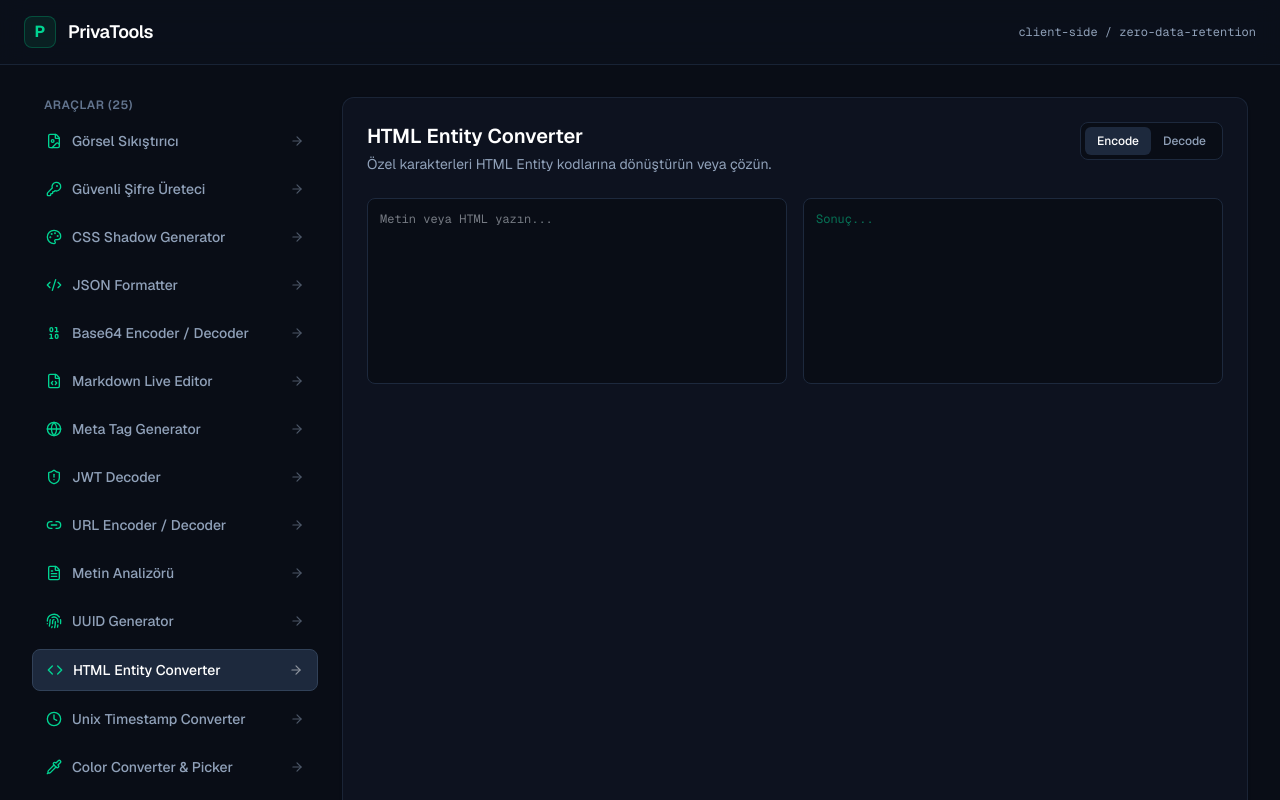
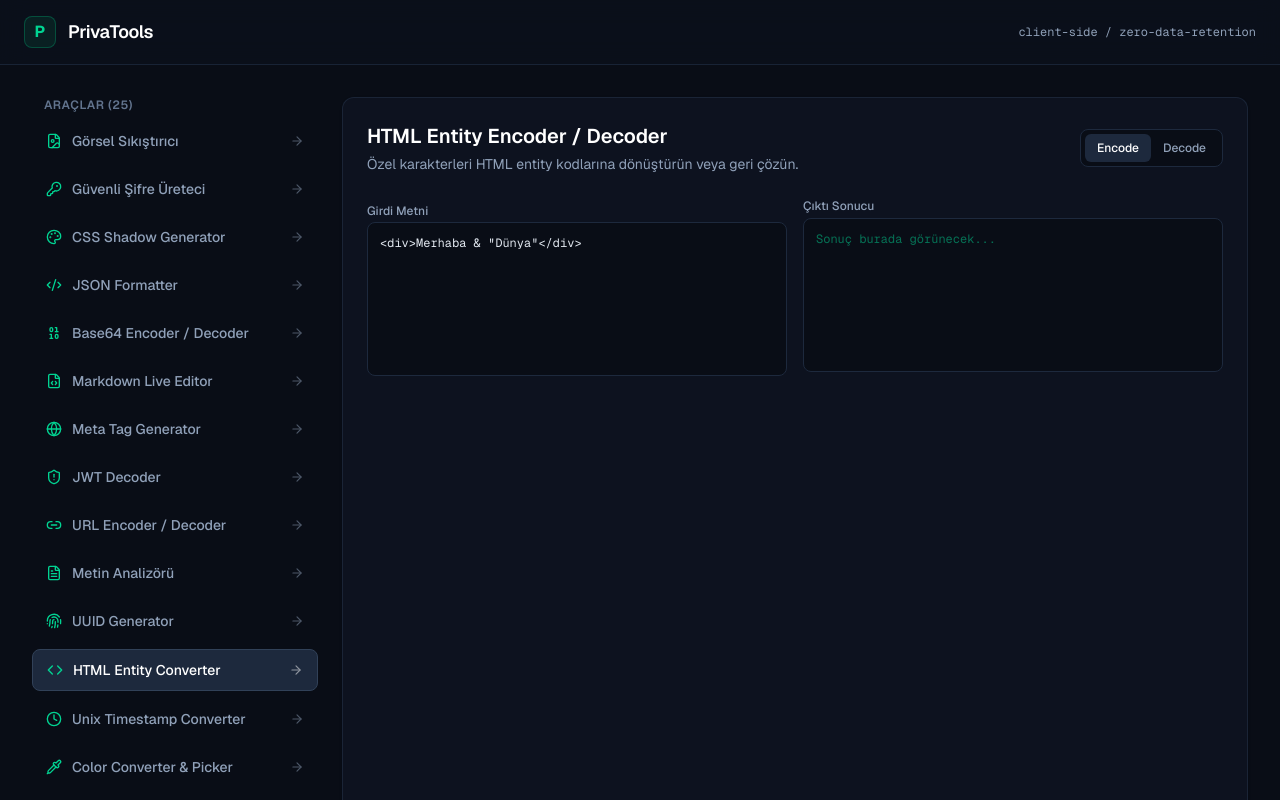
Before and after one commit to MuhammedEdev/privatools, a Next.js app: page / in a window 1280 px wide. Both pictures are taken after a click on the button "HTML Entity Converter". Shown: the top 800 px of the page. Built offline with nearby package versions, Linux system fonts and the light colour scheme.

Commit message:
refactor: upgrade HtmlEntityConverter component with robust encoding and styling

```diff
--- a/src/components/tools/HtmlEntityConverter.tsx
+++ b/src/components/tools/HtmlEntityConverter.tsx
@@ -1,43 +1,62 @@
 "use client";
 
 import { useState } from "react";
+import { Copy, Check, Code } from "lucide-react";
 
 export default function HtmlEntityConverter() {
-  const [htmlInput, setHtmlInput] = useState<string>("");
-  const [htmlOutput, setHtmlOutput] = useState<string>("");
-  const [htmlMode, setHtmlMode] = useState<"encode" | "decode">("encode");
+  const [input, setInput] = useState<string>('<div>Merhaba & "Dünya"</div>');
+  const [output, setOutput] = useState<string>("");
+  const [mode, setMode] = useState<"encode" | "decode">("encode");
+  const [copied, setCopied] = useState<boolean>(false);
 
-  const handleHtmlProcess = (text: string, mode: "encode" | "decode") => {
-    setHtmlInput(text);
-    if (!text.trim()) {
-      setHtmlOutput("");
+  const handleProcess = (text: string, currentMode: "encode" | "decode") => {
+    setInput(text);
+    if (!text) {
+      setOutput("");
       return;
     }
-    if (mode === "encode") {
-      setHtmlOutput(text.replace(/[\u00A0-\u9999<>&"']/g, (i) => `&#${i.charCodeAt(0)};`));
+
+    if (currentMode === "encode") {
+      const encoded = text
+        .replace(/&/g, "&amp;")
+        .replace(/</g, "&lt;")
+        .replace(/>/g, "&gt;")
+        .replace(/"/g, "&quot;")
+        .replace(/'/g, "&#039;");
+      setOutput(encoded);
     } else {
       const doc = new DOMParser().parseFromString(text, "text/html");
-      setHtmlOutput(doc.documentElement.textContent || "");
+      setOutput(doc.documentElement.textContent || "");
     }
+  };
+
+  const copyToClipboard = () => {
+    if (!output) return;
+    navigator.clipboard.writeText(output);
+    setCopied(true);
+    setTimeout(() => setCopied(false), 2000);
   };
 
   return (
     <div className="space-y-6">
-      <div className="flex justify-between items-start">
+      <div className="flex flex-col sm:flex-row sm:items-center justify-between gap-4">
         <div>
-          <h1 className="text-xl font-semibold text-white">HTML Entity Converter</h1>
-          <p className="text-sm text-slate-400 mt-1">Özel karakterleri HTML Entity kodlarına dönüştürün veya çözün.</p>
+          <h1 className="text-xl font-semibold text-white">HTML Entity Encoder / Decoder</h1>
+          <p className="text-sm text-slate-400 mt-1">
+            Özel karakterleri HTML entity kodlarına dönüştürün veya geri çözün.
+          </p>
         </div>
+
         <div className="flex bg-[#090D16] border border-slate-800 rounded-lg p-1 text-xs">
           <button
-            onClick={() => { setHtmlMode("encode"); handleHtmlProcess(htmlInput, "encode"); }}
-            className={`px-3 py-1.5 rounded-md font-medium transition ${htmlMode === "encode" ? "bg-slate-800 text-white" : "text-slate-400 hover:text-white"}`}
+            onClick={() => { setMode("encode"); handleProcess(input, "encode"); }}
+            className={`px-3 py-1.5 rounded-md font-medium transition ${mode === "encode" ? "bg-slate-800 text-white" : "text-slate-400 hover:text-white"}`}
           >
             Encode
           </button>
           <button
-            onClick={() => { setHtmlMode("decode"); handleHtmlProcess(htmlInput, "decode"); }}
-            className={`px-3 py-1.5 rounded-md font-medium transition ${htmlMode === "decode" ? "bg-slate-800 text-white" : "text-slate-400 hover:text-white"}`}
+            onClick={() => { setMode("decode"); handleProcess(input, "decode"); }}
+            className={`px-3 py-1.5 rounded-md font-medium transition ${mode === "decode" ? "bg-slate-800 text-white" : "text-slate-400 hover:text-white"}`}
           >
             Decode
           </button>
@@ -45,21 +64,39 @@ export default function HtmlEntityConverter() {
       </div>
 
       <div className="grid grid-cols-1 md:grid-cols-2 gap-4">
+        <div className="space-y-2">
+          <label className="text-xs font-medium text-slate-400">Girdi Metni</label>
           <textarea
-          rows={10}
-          value={htmlInput}
-          onChange={(e) => handleHtmlProcess(e.target.value, htmlMode)}
-          placeholder="Metin veya HTML yazın..."
+            rows={8}
+            value={input}
+            onChange={(e) => handleProcess(e.target.value, mode)}
+            placeholder="Dönüştürülecek metni yazın..."
             className="w-full bg-[#090D16] border border-slate-800 rounded-lg p-3 text-xs font-mono text-slate-200 focus:outline-none focus:border-slate-700 resize-none"
           />
+        </div>
+
+        <div className="space-y-2">
+          <div className="flex justify-between items-center mb-1">
+            <label className="text-xs font-medium text-slate-400">Çıktı Sonucu</label>
+            {output && (
+              <button
+                onClick={copyToClipboard}
+                className="text-xs text-emerald-400 hover:underline flex items-center gap-1"
+              >
+                {copied ? <Check className="w-3 h-3" /> : <Copy className="w-3 h-3" />}
+                {copied ? "Kopyalandı" : "Kopyala"}
+              </button>
+            )}
+          </div>
           <textarea
-          rows={10}
+            rows={8}
             readOnly
-          value={htmlOutput}
-          placeholder="Sonuç..."
+            value={output}
+            placeholder="Sonuç burada görünecek..."
             className="w-full bg-[#090D16] border border-slate-800 rounded-lg p-3 text-xs font-mono text-emerald-400 focus:outline-none resize-none"
           />
         </div>
       </div>
+    </div>
   );
 }
```
Lines whose indentation alone changed are shown as unchanged.
